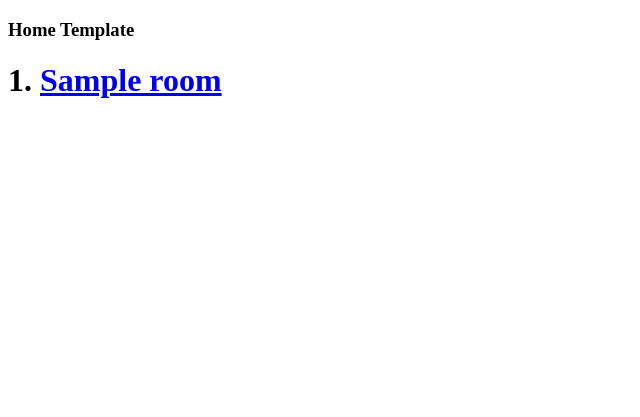
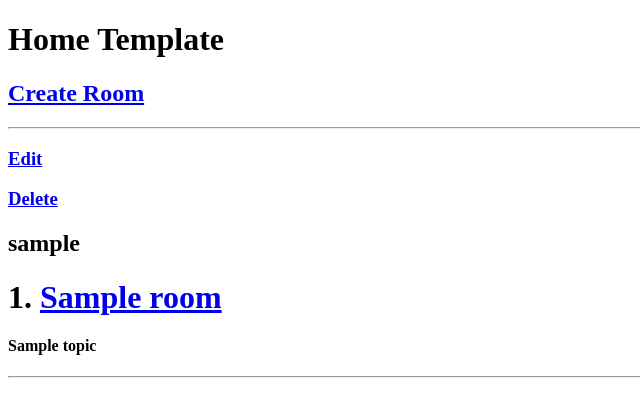
Before and after one commit to aneebp/ChatRoom, a Django app: page / in a window 1280 px wide. Shown: the top 417 px of the page, without its empty margins (0-640 px from the left). Run offline with Django 4.2, Linux system fonts and the light colour scheme; tables that the repository leaves empty hold one stand-in row (values such as "Sample post").

Commit message:
CRUD operation added

```diff
--- a/base/models.py
+++ b/base/models.py
@@ -12,6 +12,7 @@ class Topic(models.Model):
 
 class Room(models.Model):
     host = models.ForeignKey(User, on_delete=models.SET_NULL , null=True)
+    # topic have many room but room can have one topic
     topic = models.ForeignKey(Topic, on_delete=models.SET_NULL, null=True)
     name = models.CharField(max_length=200)
     description = models.TextField(null=True , blank=True)
@@ -19,8 +20,12 @@ class Room(models.Model):
     update = models.DateTimeField(auto_now=True)
     create = models.DateTimeField(auto_now_add=True)
 
+    class Meta:
+        ordering = ['-update','-create']
+
     def __str__(self):
         return self.name
+
 
 
 class Message(models.Model):
--- a/base/templates/base/home.html
+++ b/base/templates/base/home.html
@@ -1,9 +1,16 @@
 {% extends 'base/main.html' %}
 
 {% block content %}
-<h3>Home Template</h3>
+<h1>Home Template</h1>
+<h2><a href="{% url 'create-room'  %}">Create Room</a></h2>
 {% for room in rooms %}
- <h1>{{room.id}}. <a href="{% url 'room' room.id %}"> {{room.name}}</a></h1>
+<hr>
+<h3><a href="{% url 'update-room' room.id%}">Edit</a></h3>
+<h3><a href="{% url 'delete-room' room.id%}">Delete</a></h3>
+<h2>{{room.host}}</h2>
+<h1>{{room.id}}. <a href="{% url 'room' room.id %}"> {{room.name}}</a></h1>
+<h4>{{room.topic}}</h4>
+<hr>
 {% endfor %}
 
 {% endblock content %}
--- a/base/templates/base/room.html
+++ b/base/templates/base/room.html
@@ -6,7 +6,7 @@
 <h2>{{rooms.host}}</h2>
 <h3>{{rooms.name}}</h3>
 <p>{{rooms.description}}</p>
-<hr>
+
 <h4>{{rooms.topic}}</h4>
 <hr>
 {% endblock content %}
--- a/base/urls.py
+++ b/base/urls.py
@@ -3,5 +3,10 @@ from . import views
 
 urlpatterns = [
     path('',views.home,name="home"),
-    path('room/<str:pk>',views.room,name="room")
+    path('room/<str:pk>',views.room,name="room"),
+    path('create_room/',views.createRoom,name="create-room"),
+    path('update_room/<str:pk>',views.updateRoom,name="update-room"),
+    path('delete_room/<str:pk>',views.deleteRoom,name="delete-room"),
+
+
 ]
--- a/base/views.py
+++ b/base/views.py
@@ -1,5 +1,6 @@
-from django.shortcuts import render
+from django.shortcuts import render,redirect
 from .models import Room
+from .form import RoomForm
 
 # Create your views here.
 # rooms = [
@@ -18,3 +19,37 @@ def home(request):
 def room(request,pk):
     rooms = Room.objects.get(id=pk)
     return render(request , 'base/room.html',{'rooms' : rooms})
+
+
+def createRoom(request):
+    form = RoomForm()
+    if request.method == 'POST':
+        #we gonna pass all the posted data to form
+        form = RoomForm(request.POST)
+        if form.is_valid:
+            form.save()
+            return redirect('home')
+    context = {'form' : form}
+    return render(request , 'base/room_form.html',context)
+
+
+def updateRoom(request,pk):
+    room = Room.objects.get(id=pk)
+    #thi form gonna prefilled with the RoomForm exiting data
+    form = RoomForm(instance=room)
+    context = {'form':form}
+    if request.method == 'POST':
+        form=RoomForm(request.POST)
+        if form.is_valid:
+            form.save()
+            return redirect('home')
+    return render(request , 'base/room_form.html',context)
+
+
+def deleteRoom(request,pk):
+    room = Room.objects.get(id=pk)
+    if request.method == 'POST':
+        room.delete()
+        return redirect('home')
+    context = {'obj' : room}
+    return render(request , 'base/delete_room.html',context)
```
Also changed, not shown: base/form.py (added, +8 -0 lines), base/templates/base/delete_room.html (added, +10 -0 lines), base/templates/base/room_form.html (added, +9 -0 lines).
